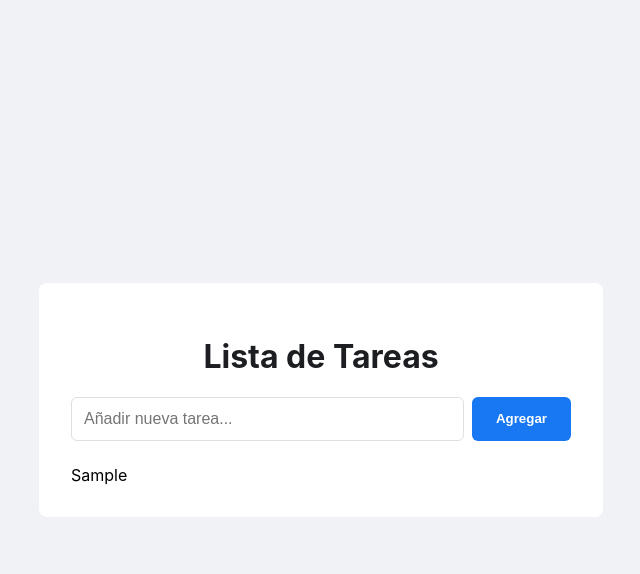
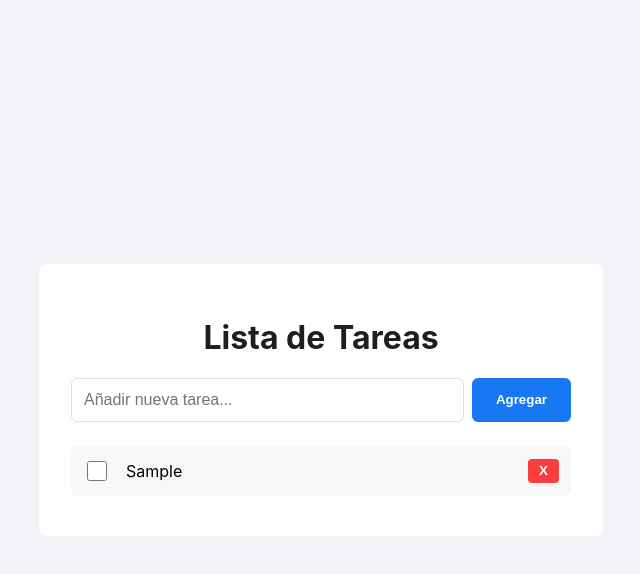
Before and after one commit to waskarEnrique/proyecto-gitflow, a plain HTML site: page index.html in a window 1280 px wide. Both pictures are taken after typing "Sample" into the empty fields and a click on the button "Agregar". Shown: the whole page, without its empty margins (319-959 px from the left). Drawn offline with Linux system fonts and the light colour scheme.

Commit message:
feat: implementacion de eliminar tarea

```diff
--- a/app.js
+++ b/app.js
@@ -1,10 +1,8 @@
 document.addEventListener('DOMContentLoaded', () => {
-  // Obtenemos los elementos del DOM
   const taskInput = document.getElementById('task-input');
   const addTaskBtn = document.getElementById('add-task-btn');
   const taskList = document.getElementById('task-list');
 
-  // --- FUNCIONES DE DATOS ---
   const getTasks = () => {
     return JSON.parse(localStorage.getItem('tasks')) || [];
   };
@@ -13,10 +11,9 @@ document.addEventListener('DOMContentLoaded', () => {
     localStorage.setItem('tasks', JSON.stringify(tasks));
   };
 
-  // --- FUNCIONES DE RENDERIZADO ---
   const renderTasks = () => {
     const tasks = getTasks();
-    taskList.innerHTML = ''; // Limpia la lista
+    taskList.innerHTML = '';
 
     if (tasks.length === 0) {
       taskList.innerHTML = '<li class="no-tasks">No hay tareas pendientes.</li>';
@@ -25,37 +22,82 @@ document.addEventListener('DOMContentLoaded', () => {
 
     tasks.forEach(task => {
       const li = document.createElement('li');
-      li.textContent = task.title;
-      // Añadimos un data-id para poder identificar la tarea más adelante
+      li.className = 'task-item';
+      if (task.completed) {
+        li.classList.add('completed');
+      }
       li.dataset.id = task.id;
+
+      const taskContent = document.createElement('div');
+      taskContent.className = 'task-content';
+
+      const checkbox = document.createElement('input');
+      checkbox.type = 'checkbox';
+      checkbox.checked = task.completed;
+
+      const span = document.createElement('span');
+      span.textContent = task.title;
+
+      taskContent.appendChild(checkbox);
+      taskContent.appendChild(span);
+
+      // --- NUEVO BOTÓN DE BORRAR ---
+      const deleteBtn = document.createElement('button');
+      deleteBtn.className = 'delete-btn';
+      deleteBtn.textContent = 'X';
+
+      li.appendChild(taskContent);
+      li.appendChild(deleteBtn);
       taskList.appendChild(li);
     });
   };
 
-  // --- LÓGICA PARA AÑADIR TAREAS ---
   const addTask = () => {
     const taskTitle = taskInput.value.trim();
-
-    // (Dejaremos la validación de texto vacío para un futuro hotfix)
-
     const tasks = getTasks();
-
     const newTask = {
-      id: Date.now(), // Usamos un timestamp como ID único
+      id: Date.now(),
       title: taskTitle,
       completed: false
     };
-
     tasks.push(newTask);
     saveTasks(tasks);
-    renderTasks(); // Volvemos a pintar la lista actualizada
-
-    taskInput.value = ''; // Limpiamos el input
+    renderTasks();
+    taskInput.value = '';
   };
 
-  // --- EVENT LISTENERS ---
+  const toggleTaskComplete = (taskId) => {
+    const tasks = getTasks();
+    const newTasks = tasks.map(task =>
+      task.id === taskId ? { ...task, completed: !task.completed } : task
+    );
+    saveTasks(newTasks);
+    renderTasks();
+  };
+
+  // --- NUEVA LÓGICA PARA BORRAR TAREA ---
+  const deleteTask = (taskId) => {
+    let tasks = getTasks();
+    tasks = tasks.filter(task => task.id !== taskId);
+    saveTasks(tasks);
+    renderTasks();
+  };
+
+  // El event listener ahora maneja checkboxes Y botones de borrado
+  taskList.addEventListener('click', (event) => {
+    const target = event.target;
+    const parentLi = target.closest('.task-item');
+    if (!parentLi) return;
+
+    const taskId = Number(parentLi.dataset.id);
+
+    if (target.type === 'checkbox') {
+      toggleTaskComplete(taskId);
+    } else if (target.matches('.delete-btn')) {
+      deleteTask(taskId);
+    }
+  });
+
   addTaskBtn.addEventListener('click', addTask);
-
-  // --- EJECUCIÓN INICIAL ---
   renderTasks();
 });
--- a/style.css
+++ b/style.css
@@ -54,3 +54,49 @@ h1 {
   color: #606770;
   padding: 1rem;
 }
+
+.task-item {
+  display: flex;
+  align-items: center;
+  gap: 1rem;
+  padding: 0.75rem;
+  background-color: #f7f7f7;
+  border-radius: 6px;
+  margin-bottom: 0.5rem;
+  /* Modificación para alinear el botón de borrar */
+  justify-content: space-between;
+}
+
+/* Contenedor para el checkbox y el texto */
+.task-content {
+  display: flex;
+  align-items: center;
+  gap: 1rem;
+}
+
+.task-item.completed span {
+  text-decoration: line-through;
+  color: #8d949e;
+}
+
+.task-item input[type="checkbox"] {
+  width: 20px;
+  height: 20px;
+  cursor: pointer;
+}
+
+/* NUEVO estilo para el botón de borrar */
+.delete-btn {
+  background-color: #fa3e3e;
+  color: white;
+  border: none;
+  border-radius: 4px;
+  padding: 0.3rem 0.7rem;
+  cursor: pointer;
+  font-weight: bold;
+  transition: background-color 0.2s;
+}
+
+.delete-btn:hover {
+  background-color: #e03030;
+}
```
